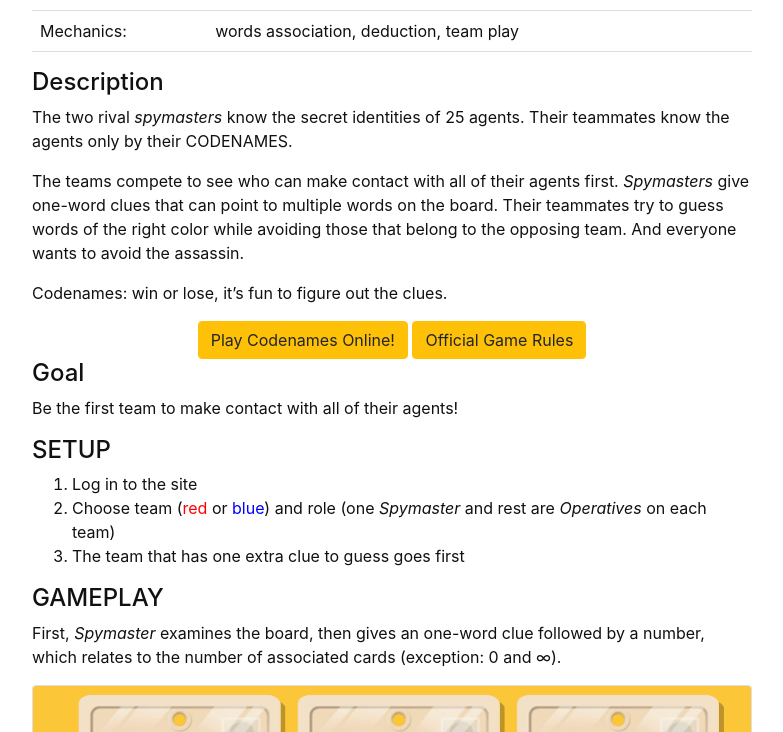
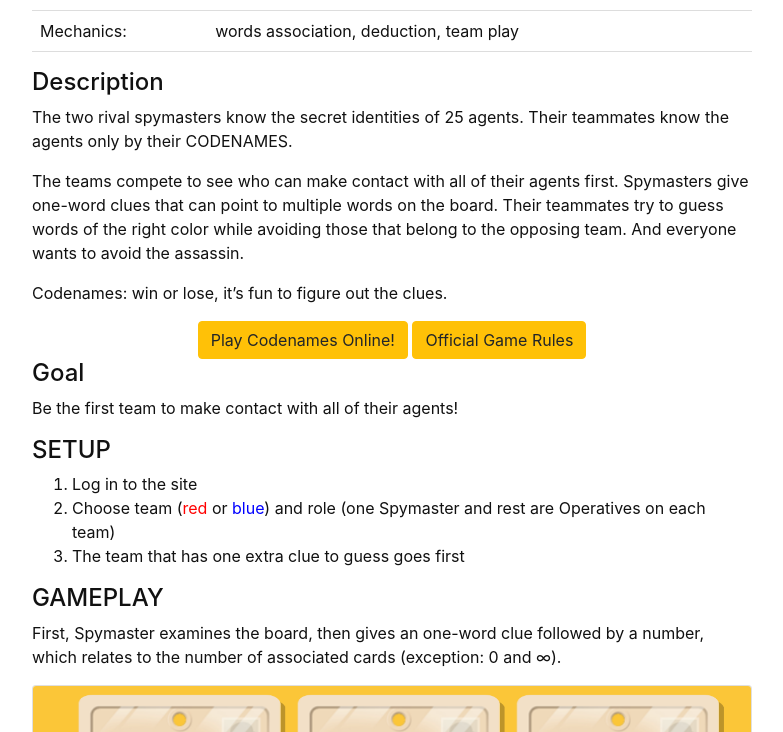
Before and after one commit to hanwendong1/VirtualGaming, a Jekyll site: the page built from content/1-Codenames.md, in a window 1280 px wide and 1400 px high, scrolled down 970 px. Shown: the part 153-885 px from the top of the window, without its empty margins (248-1031 px from the left). Built offline with Jekyll 4.4.1, drawn with Linux system fonts in a browser that asks for light colours; some of the changed text lies outside the part shown.

Commit message:
Update 1-Codenames.md

```diff
--- a/content/1-Codenames.md
+++ b/content/1-Codenames.md
@@ -54,9 +54,9 @@
    </p>
 </html>
 #### Description
-The two rival *spymasters* know the secret identities of 25 agents. Their teammates know the agents only by their CODENAMES.
+The two rival spymasters know the secret identities of 25 agents. Their teammates know the agents only by their CODENAMES.
 
-The teams compete to see who can make contact with all of their agents first. *Spymasters* give one-word clues that can point to multiple words on the board. Their teammates try to guess words of the right color while avoiding those that belong to the opposing team. And everyone wants to avoid the assassin.
+The teams compete to see who can make contact with all of their agents first. Spymasters give one-word clues that can point to multiple words on the board. Their teammates try to guess words of the right color while avoiding those that belong to the opposing team. And everyone wants to avoid the assassin.
 
 Codenames: win or lose, it’s fun to figure out the clues.
 
@@ -71,11 +71,11 @@
 
 #### SETUP
 1. Log in to the site
-2. Choose team (<span style="color:#FF0000;">red</span> or <span style="color:#0000FF;">blue</span>) and role (one *Spymaster* and rest are *Operatives* on each team)
+2. Choose team (<span style="color:#FF0000;">red</span> or <span style="color:#0000FF;">blue</span>) and role (one Spymaster and rest are Operatives on each team)
 3. The team that has one extra clue to guess goes first
 
 #### GAMEPLAY
-First, *Spymaster* examines the board, then gives an one-word clue followed by a number, which relates to the number of associated cards (exception: 0 and ∞).
+First, Spymaster examines the board, then gives an one-word clue followed by a number, which relates to the number of associated cards (exception: 0 and ∞).
 
 {% capture text %}
 Can you find 3 cards that relate to the clue "MAPLE"?
@@ -90,7 +90,7 @@
 
 0 means no clues relate to it. Both 0 and ∞ allow unlimited guessing (unless wrong).
 
-Then, *Operatives* discuss amongst themselves, then inform the *Spymaster* their guesses (one at a time) up to one more than the number clue provided (if not 0 and ∞). There are four possible scenarios that will occur:
+Then, Operatives discuss amongst themselves, then inform the Spymaster their guesses (one at a time) up to one more than the number clue provided (if not 0 and ∞). There are four possible scenarios that will occur:
 - <span style="color:#FF0000;">Their team’s color (e.g. red) = got a clue and MAY keep guessing until number limit or stopping</span>
 - <span style="color:#0000FF;">The opponent’s color (e.g. blue) = card covered by opponent and turn ends</span>
 - <span style="color:#808080;">Bystander (beige) = turn ends</span>
```
